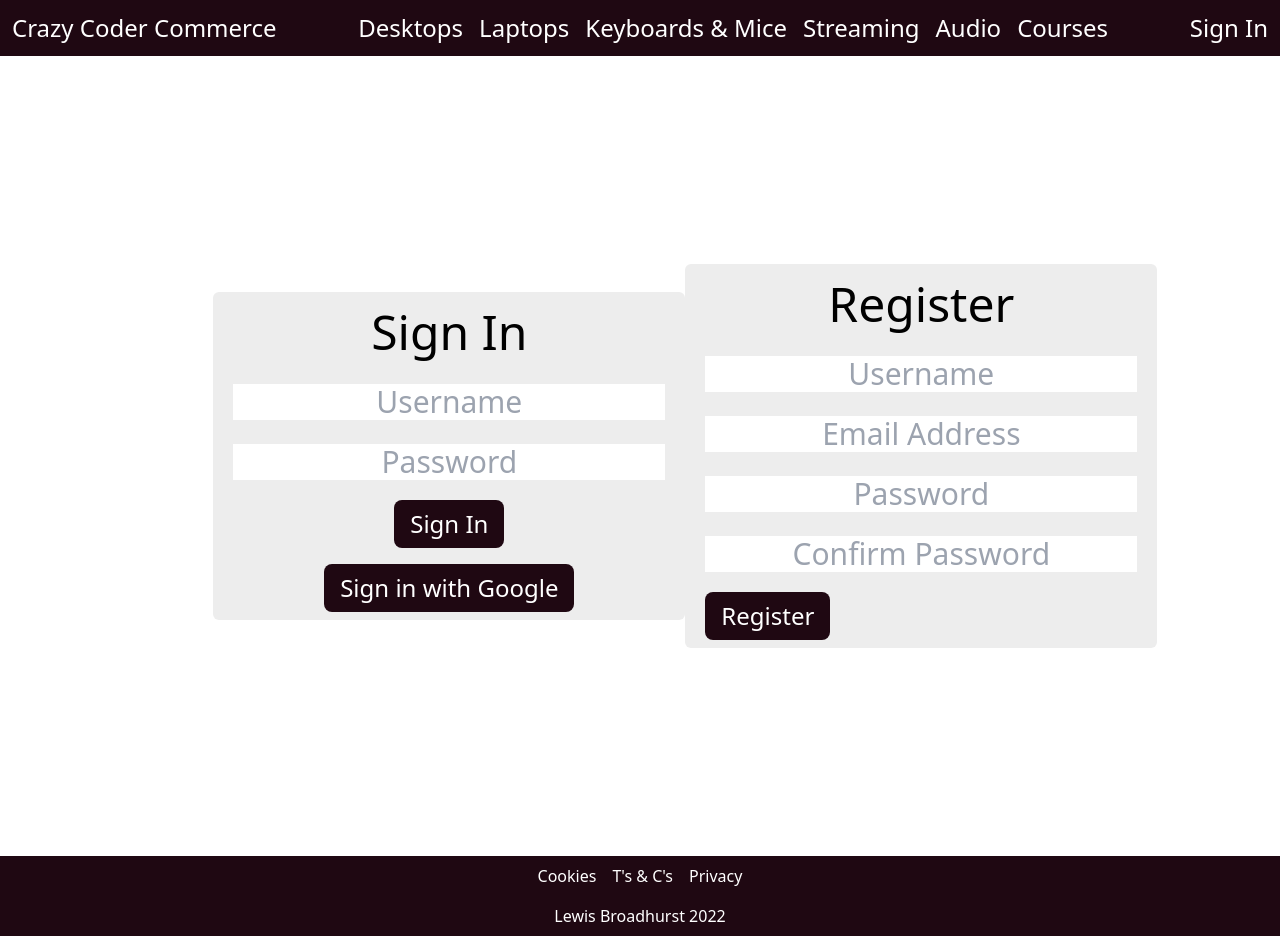
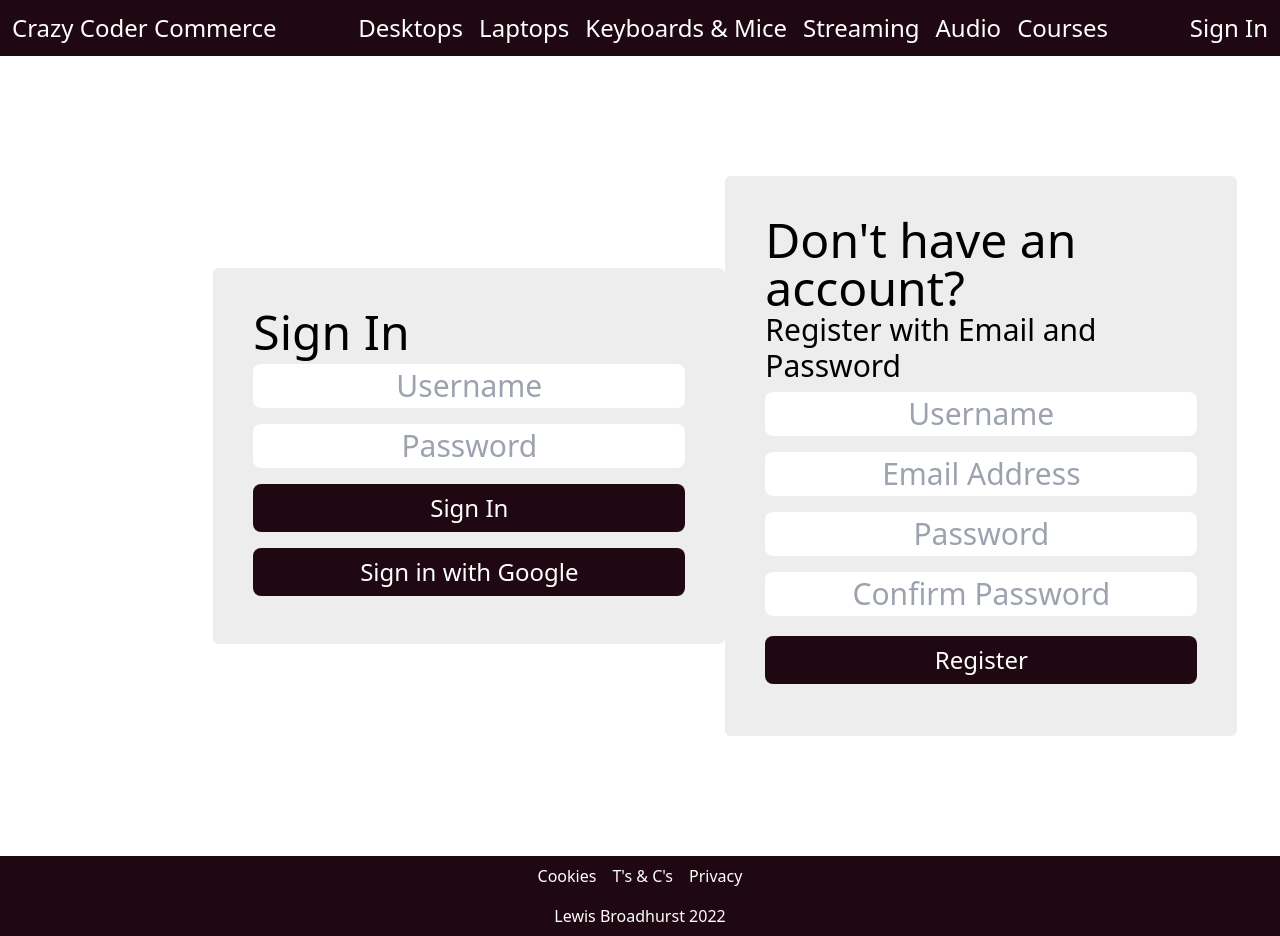
Before and after one commit to LMBroadhurst/crazy-coder-commerce, a React (Create React App) app: page /signIn in a window 1280 px wide. Built offline with nearby package versions, Linux system fonts and the light colour scheme.

Commit message:
Improving components and structure of application

```diff
--- a/src/Application.tsx
+++ b/src/Application.tsx
@@ -1,8 +1,8 @@
-import React from 'react';
 import { Route, Routes, BrowserRouter } from 'react-router-dom';
 import './App.styles.css';
 import Home from './Routes/Home';
 import SignIn from './Routes/SignIn';
+
 
 const App = () => {
   return (
--- a/src/Routes/SignIn.tsx
+++ b/src/Routes/SignIn.tsx
@@ -1,13 +1,25 @@
 import FooterPrimary from '../components/FooterPrimary/FooterPrimary';
 import HeaderPrimary from '../components/HeaderPrimary/HeaderPrimary';
-import SigninSection from '../components/SigninSection/SigninSection';
+import LogIn from '../components/LogIn/LogIn';
+import Register from '../components/Register/Register';
+
 
 const SignIn = () => {
   return (
     <>
         <section className='max-h-screen'>
             <HeaderPrimary />
-            <SigninSection />
+            <section className='flex flex-col h-screen w-8/12 mx-auto'>
+
+              <div className="flex flex-col justify-around items-start my-auto  lg:flex-row">
+
+                <LogIn />
+
+                <Register />
+
+              </div>
+
+              </section>
             <FooterPrimary />
         </section>
     </>
--- a/src/components/FormInput/FormInput.jsx
+++ b/src/components/FormInput/FormInput.jsx
@@ -5,7 +5,7 @@ const FormInput = ( {placeholder, ...otherProps} ) => {
     <>
         <input
             placeholder={placeholder}
-            className="my-3 text-3xl text-center"
+            className="my-2 py-1 text-3xl text-center rounded-lg"
             {...otherProps}
         />
     </>
--- /dev/null
+++ b/src/components/LogIn/LogIn.tsx
@@ -0,0 +1,43 @@
+import { signInWithGooglePopup, createUserDocumentFromAuth } from "../../Utils/Firebase";
+import FormInput from "../FormInput/FormInput";
+
+const LogIn = () => {
+
+    const logGoogleUser = async () => {
+
+        const {user} = await signInWithGooglePopup();
+        console.log(user);
+
+        const userDocRef = await createUserDocumentFromAuth(user);
+
+      };
+
+  return (
+    <>
+        <div className='flex flex-col justify-center items-stretch my-auto bg-[#EDEDED] p-10 rounded-md'>
+            <h2 className="text-5xl">Sign In</h2>
+
+
+            <form className='flex flex-col justify-center'>
+
+                <FormInput
+                    placeholder="Username"
+                    type="text"
+                />
+
+                <FormInput
+                    placeholder="Password"
+                    type="text"
+                />
+
+            </form>
+
+
+            <button type='button' className="bg-navy text-white px-4 py-2 rounded-lg my-2 text-2xl">Sign In</button>
+            <button type='button' className="bg-navy text-white px-4 py-2 rounded-lg my-2 text-2xl" onClick={logGoogleUser}>Sign in with Google</button>
+        </div>
+    </>
+  )
+}
+
+export default LogIn;
--- a/src/components/Register/Register.tsx
+++ b/src/components/Register/Register.tsx
@@ -1,5 +1,5 @@
 import { useState } from "react";
-import { signInWithGooglePopup, createUserDocumentFromAuth, createAuthUserWithEmailPassword } from "../../Utils/Firebase";
+import { createUserDocumentFromAuth, createAuthUserWithEmailPassword } from "../../Utils/Firebase";
 import FormInput from "../FormInput/FormInput";
 
 const defaultFormFields = {
@@ -45,9 +45,13 @@ const Register = () => {
 
   return (
     <>
-      <div className='flex flex-col justify-center items-center my-auto bg-[#EDEDED] p-15 rounded-md'>
-          <h2 className="text-5xl p-4">Register</h2>
-          <form className='flex flex-col justify-center items-start mx-5'  onSubmit={handleSubmit}>
+      <div className='flex flex-col justify-center items-stretch bg-[#EDEDED] rounded-md p-10'>
+
+        <h2 className="text-5xl">Don't have an account?</h2>
+
+        <span className="text-3xl">Register with Email and Password</span>
+
+        <form className='flex flex-col justify-center items-stretch'  onSubmit={handleSubmit}>
 
           <FormInput
             placeholder="Username"
@@ -58,14 +62,34 @@ const Register = () => {
             value={displayName}
           />
 
-            <input type="email" placeholder='Email Address' required onChange={handleChange} name="email" value={email}
-                className="my-3 text-3xl text-center" />
+          <FormInput
+            placeholder="Email Address"
+            type="email"
+            required
+            onChange={handleChange}
+            name="email"
+            value={email}
+          />
 
-            <input type="password" placeholder='Password' required onChange={handleChange} name="password" value={password}
-                className="my-3 text-3xl text-center" />
-            <input type="password" placeholder='Confirm Password' className="my-3 text-3xl text-center" required onChange={handleChange} name="confirmPassword" value={confirmPassword}/>
+          <FormInput
+            placeholder="Password"
+            type="password"
+            required
+            onChange={handleChange}
+            name="password"
+            value={password}
+          />
 
-            <button type='submit' className="bg-navy text-white px-4 py-2 rounded-lg my-2 text-2xl">Register</button>
+          <FormInput
+            placeholder="Confirm Password"
+            type="password"
+            required
+            onChange={handleChange}
+            name="confirmPassword"
+            value={confirmPassword}
+          />
+
+          <button type='submit' className="bg-navy text-white px-4 py-2 rounded-lg my-3 text-2xl">Register</button>
         </form>
 
       </div>
--- a/src/components/SignIn/SignIn.tsx
+++ /dev/null
@@ -1,29 +0,0 @@
-import { signInWithGooglePopup, createUserDocumentFromAuth, createAuthUserWithEmailPassword } from "../../Utils/Firebase";
-
-const SignIn = () => {
-
-    const logGoogleUser = async () => {
-
-        const {user} = await signInWithGooglePopup();
-        console.log(user);
-
-        const userDocRef = await createUserDocumentFromAuth(user);
-
-      };
-
-  return (
-    <>
-        <div className='flex flex-col justify-center items-center my-auto bg-[#EDEDED] p-15 rounded-md'>
-            <h2 className="text-5xl p-4">Sign In</h2>
-            <form className='flex flex-col justify-center items-start mx-5'>
-                <input type="text" placeholder='Username' className="my-3 text-3xl text-center" />
-                <input type="text" placeholder='Password' className="my-3 text-3xl text-center" />
-            </form>
-            <button type='button' className="bg-navy text-white px-4 py-2 rounded-lg my-2 text-2xl">Sign In</button>
-            <button type='button' className="bg-navy text-white px-4 py-2 rounded-lg my-2 text-2xl" onClick={logGoogleUser}>Sign in with Google</button>
-        </div>
-    </>
-  )
-}
-
-export default SignIn
--- a/src/components/SigninSection/SigninSection.tsx
+++ /dev/null
@@ -1,39 +0,0 @@
-import { signInWithGooglePopup, createUserDocumentFromAuth, createAuthUserWithEmailPassword } from "../../Utils/Firebase";
-import { useState } from "react";
-
-import SignIn from "../SignIn/SignIn";
-import Register from "../Register/Register";
-
-
-// interface IState {
-//   defaultFormFields: {
-//     displayName: string,
-//     email: string,
-//     pasword: string,
-//     confirmPassword: string
-//   }
-// }
-
-
-const SigninSection = () => {
-
-
-  return (
-    <>
-        <section className='flex flex-col h-screen w-8/12 mx-auto'>
-
-          <div className="flex flex-col justify-around items-start my-auto  lg:flex-row">
-
-            <SignIn />
-
-            <Register />
-
-          </div>
-
-        </section>
-    </>
-  )
-}
-
-
-export default SigninSection;
```
Lines whose indentation alone changed are shown as unchanged.
